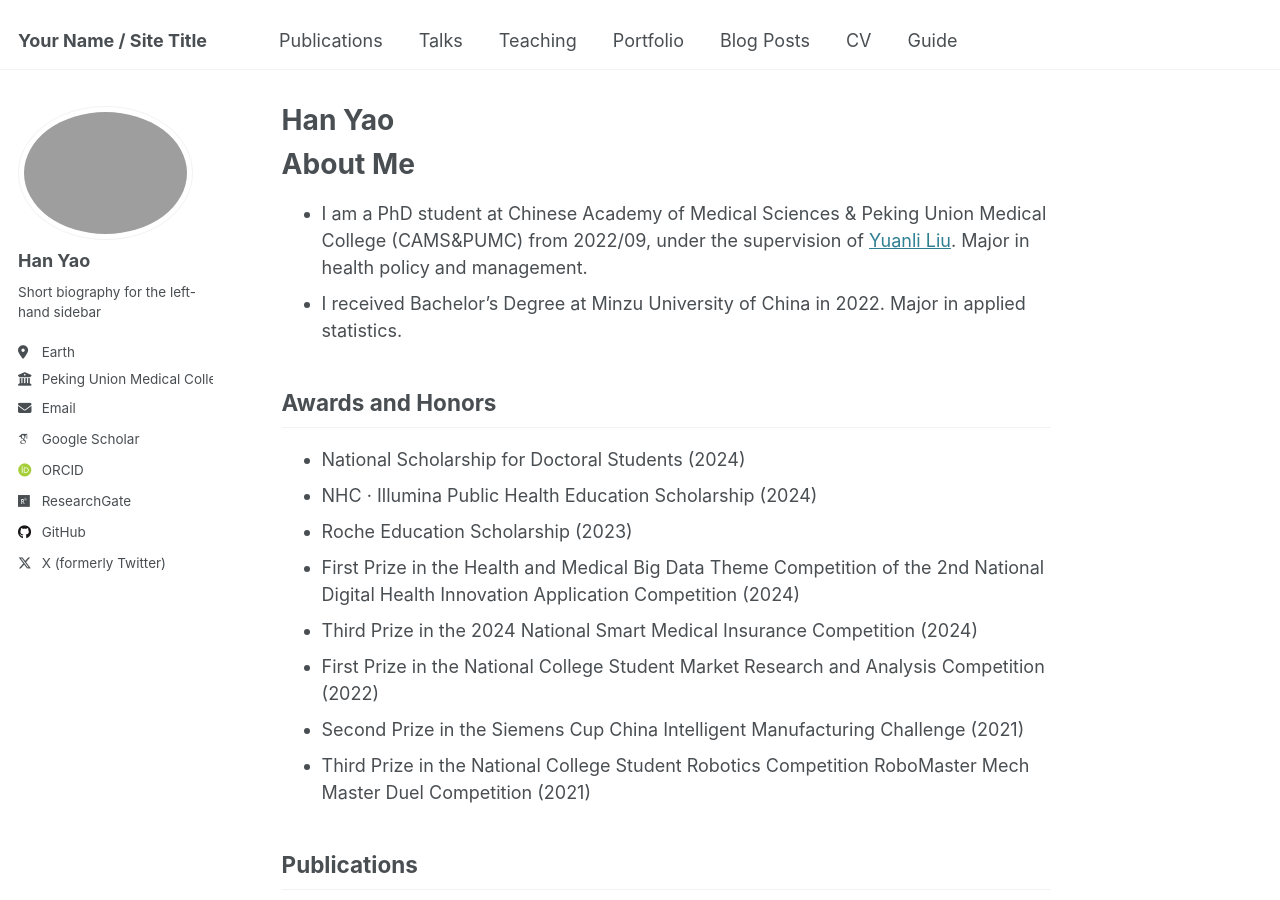
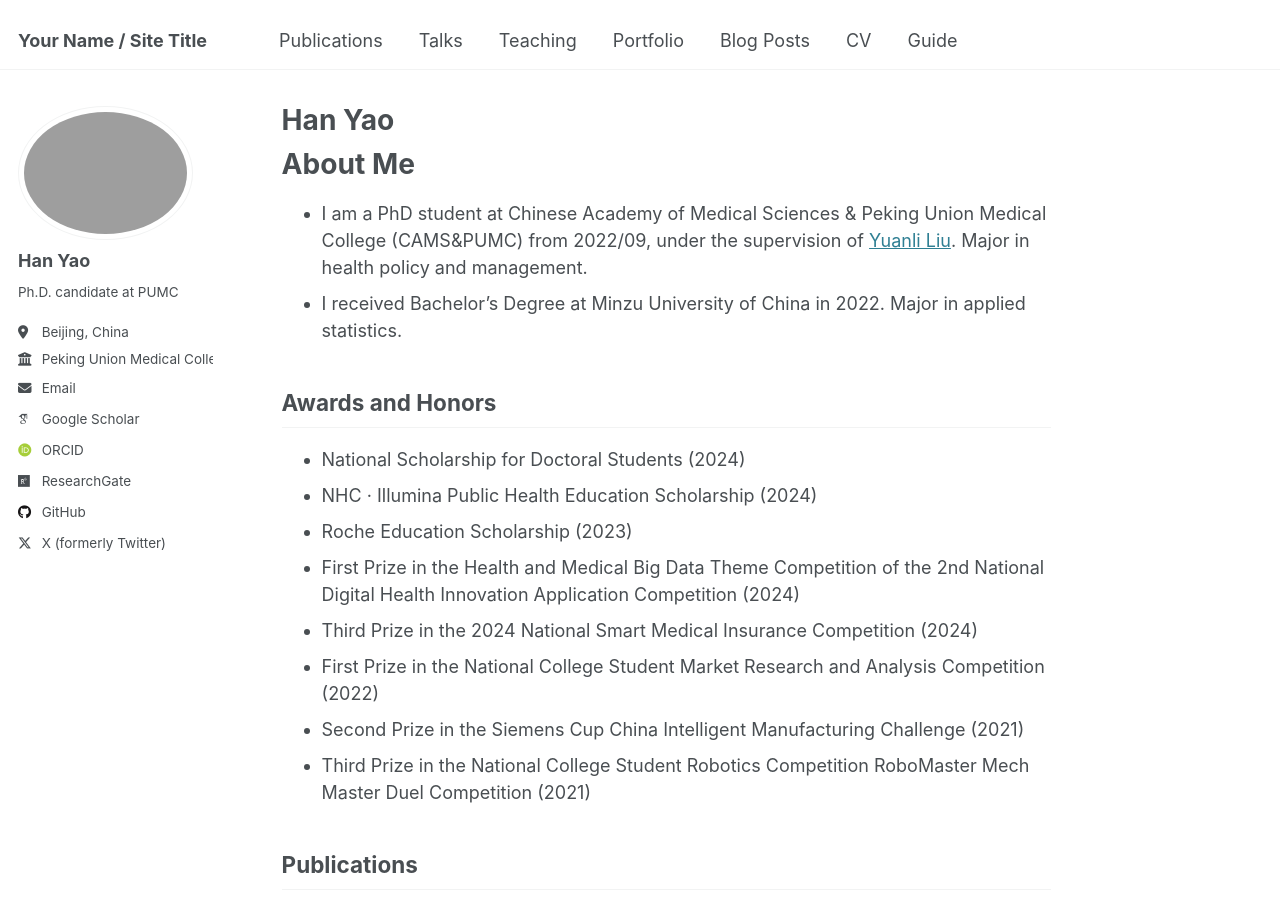
Before and after one commit to hannalyao/yaohan.github.io, a Jekyll site: the page built from _pages/about.md, in a window 1280 px wide and 900 px high. Built offline with Jekyll 4.4.1, drawn with Linux system fonts in a browser that asks for light colours; some web fonts are replaced.

Commit message:
config.yml

```diff
--- a/_config.yml
+++ b/_config.yml
@@ -22,11 +22,11 @@ repository               : "hannalyao.github.io"
 #               Additional customization can be done by editing /_includes/author-profile.html
 author:
   # Biographic information
-  avatar           : "profile1.png"
+  avatar           : "yaohan.png"
   name             : "Han Yao"
   pronouns         : # example: "she/her"
-  bio              : "Short biography for the left-hand sidebar"
-  location         : "Earth"
+  bio              : "Ph.D. candidate at PUMC"
+  location         : "Beijing, China"
   employer         : "Peking Union Medical College"
   uri              : # URL
   email            : "yaohan@student.pumc.edu.cn"
```
